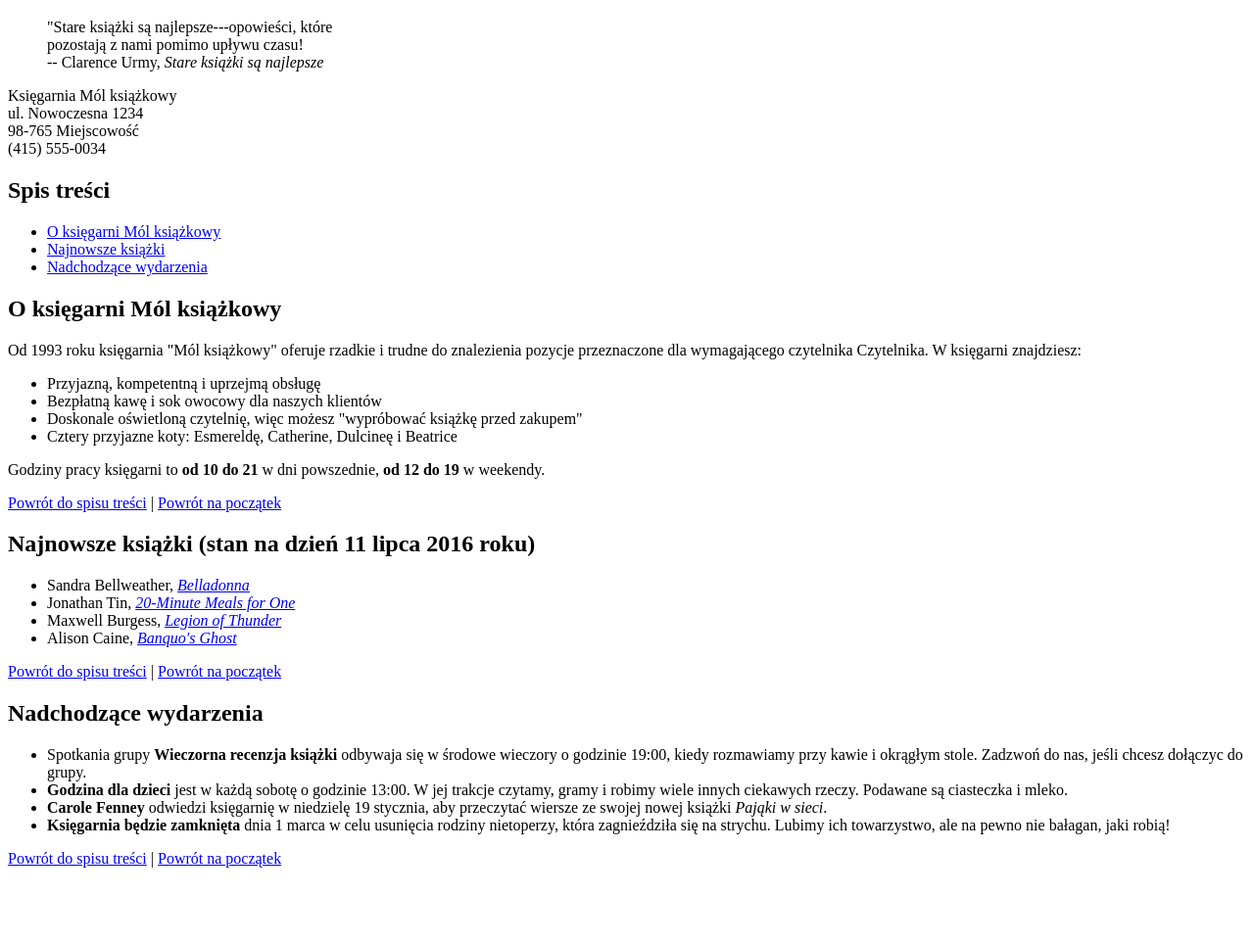
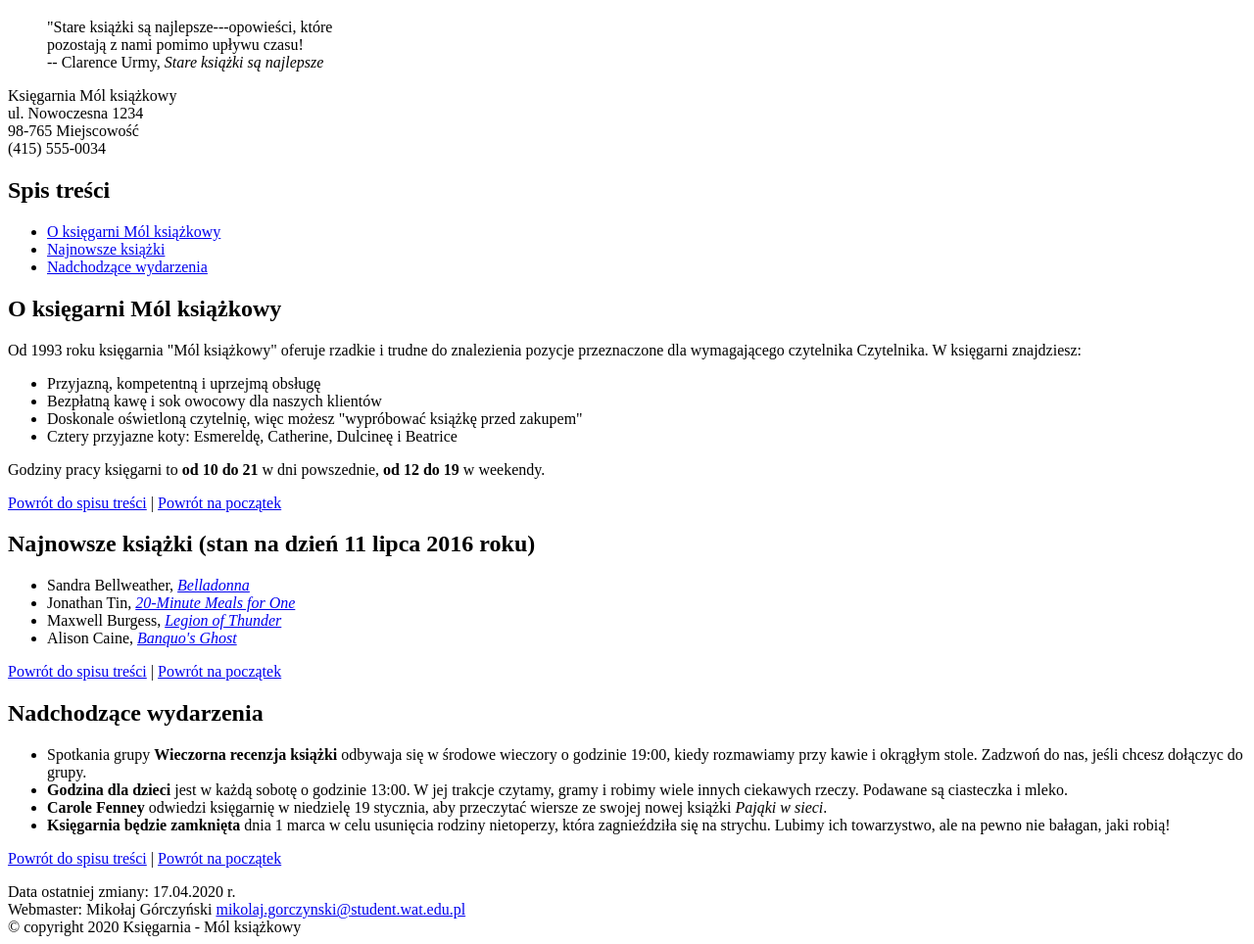
Before and after one commit to mkgrn/pai-lab1-ss, a plain HTML site: page index.html in a window 1280 px wide. Shown: the part 61-1025 px from the top of the page at 98% size. Before the commit the page ends 963 px from the top, so only its background shows below. Drawn offline with Linux system fonts and the light colour scheme.

Commit message:
Zadanie3.2.7-dodanie stopki z informacją o autorze

```diff
--- a/index.html
+++ b/index.html
@@ -89,5 +89,11 @@
                 <a href="#contents">Powrót do spisu treści</a> |
                 <a href="#top">Powrót na początek</a>
             </p>
+
+         <footer>
+            Data ostatniej zmiany: 17.04.2020 r.<br>
+            Webmaster: Mikołaj Górczyński <a href="mailto:mikolaj.gorczynski@student.wat.edu.pl">mikolaj.gorczynski@student.wat.edu.pl</a><br>
+            &copy; copyright 2020 Księgarnia - Mól książkowy <br>
+            </footer>
     </body>
 </html>
```
